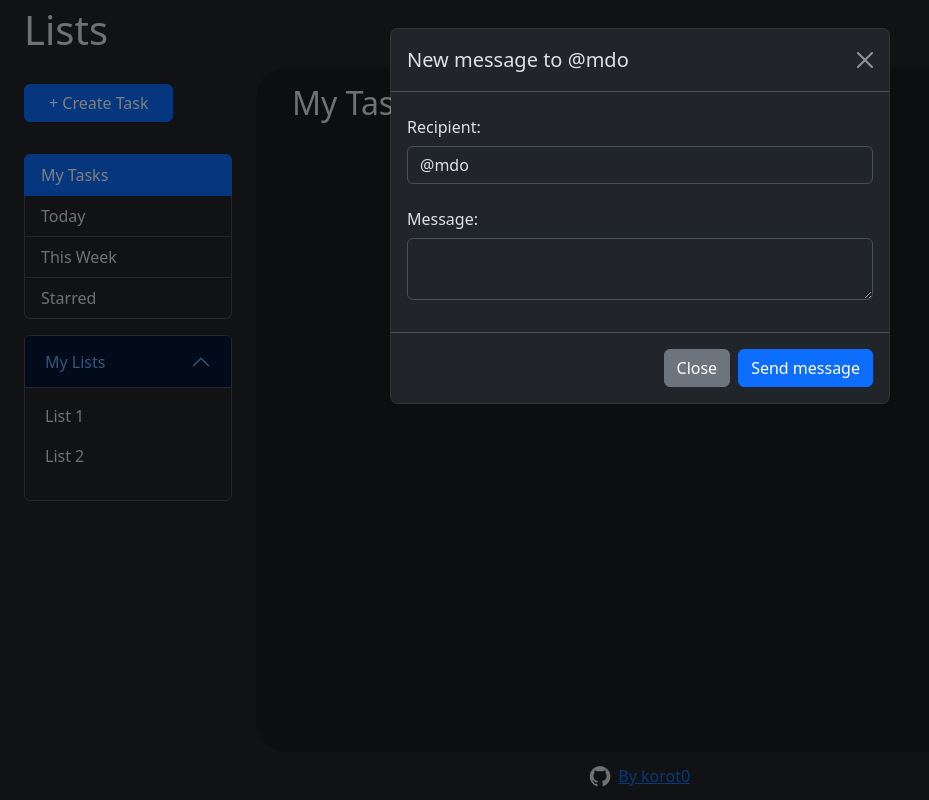
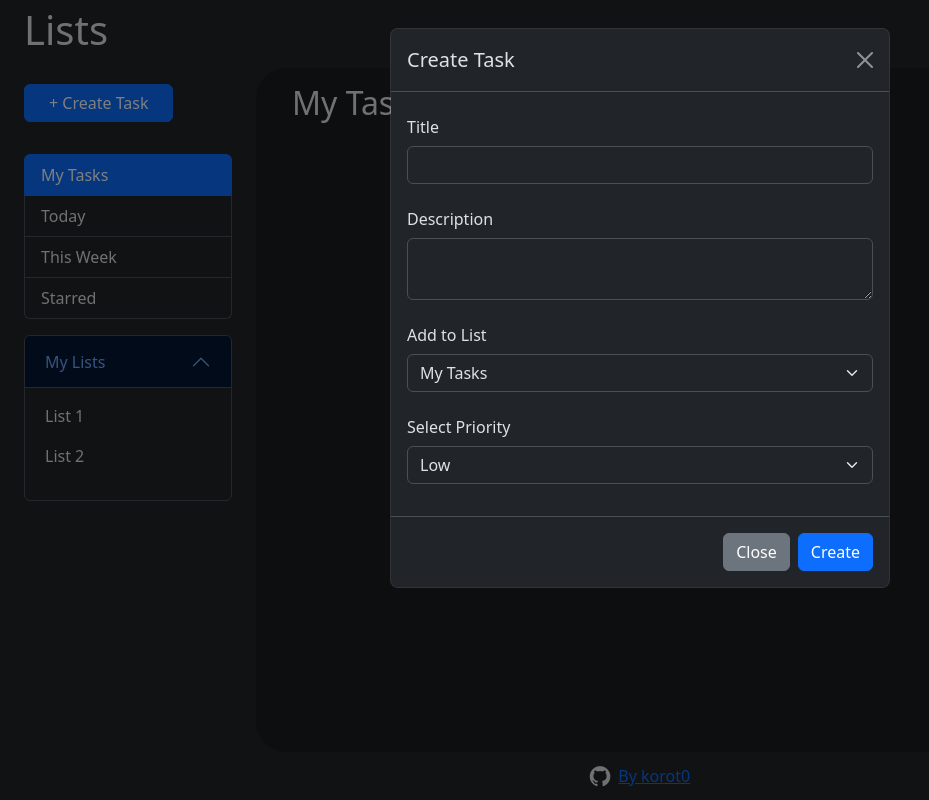
Before and after one commit to korot0/TodoList, a website built with webpack: page src/index.html in a window 1280 px wide. Both pictures are taken after a click on the button "+ Create Task". Shown: the whole page, without its empty margins (0-929 px from the left). Built offline with nearby package versions, Linux system fonts and the light colour scheme.

Commit message:
Update modal UI and delete notes attribute from Task module

```diff
--- a/src/index.html
+++ b/src/index.html
@@ -21,7 +21,7 @@
         type="button"
         class="btn btn-primary px-4"
         data-bs-toggle="modal"
-        data-bs-target="#exampleModal"
+        data-bs-target="#modal"
         data-bs-whatever="@mdo"
       >
         + Create Task
@@ -78,6 +78,7 @@
         <h2>My Tasks</h2>
       </div>
     </div>
+    <!-- FOOTER -->
     <footer class="d-flex align-items-center justify-content-center">
       <i style="font-size: 24px" class="fa pe-2">&#xf09b;</i
       ><a href="https://github.com/korot0" target="_blank" class="link-primary">
@@ -87,15 +88,15 @@
     <!-- MODAL -->
     <div
       class="modal fade"
-      id="exampleModal"
+      id="modal"
       tabindex="-1"
-      aria-labelledby="exampleModalLabel"
+      aria-labelledby="modalLabel"
       aria-hidden="true"
     >
       <div class="modal-dialog">
         <div class="modal-content">
           <div class="modal-header">
-            <h1 class="modal-title fs-5" id="exampleModalLabel">New message</h1>
+            <h1 class="modal-title fs-5" id="modalLabel">Create Task</h1>
             <button
               type="button"
               class="btn-close"
@@ -106,16 +107,42 @@
           <div class="modal-body">
             <form>
               <div class="mb-3">
-                <label for="recipient-name" class="col-form-label"
-                  >Recipient:</label
-                >
-                <input type="text" class="form-control" id="recipient-name" />
+                <label for="task-title" class="col-form-label">Title</label>
+                <input type="text" class="form-control" id="task-title" />
               </div>
               <div class="mb-3">
-                <label for="message-text" class="col-form-label"
-                  >Message:</label
+                <label for="description" class="col-form-label"
+                  >Description</label
                 >
-                <textarea class="form-control" id="message-text"></textarea>
+                <textarea class="form-control" id="description"></textarea>
+              </div>
+              <div class="mb-3">
+                <label for="List-Select" class="col-form-label"
+                  >Add to List</label
+                >
+                <select
+                  id="List-Select"
+                  class="form-select"
+                  aria-label="Default select example"
+                >
+                  <option selected>My Tasks</option>
+                  <option value="1">List 1</option>
+                  <option value="2">List 2</option>
+                </select>
+              </div>
+              <div class="mb-3">
+                <label for="Priority-Select" class="col-form-label"
+                  >Select Priority</label
+                >
+                <select
+                  id="Priority-Select"
+                  class="form-select"
+                  aria-label="Default select example"
+                >
+                  <option selected value="low">Low</option>
+                  <option value="Medium">Medium</option>
+                  <option value="High">High</option>
+                </select>
               </div>
             </form>
           </div>
@@ -127,7 +154,7 @@
             >
               Close
             </button>
-            <button type="button" class="btn btn-primary">Send message</button>
+            <button type="button" class="btn btn-primary">Create</button>
           </div>
         </div>
       </div>
--- a/src/index.js
+++ b/src/index.js
@@ -1,7 +1,7 @@
 import "bootstrap/dist/css/bootstrap.min.css";
 import "./styles.css";
 import { Accordion, Modal } from "bootstrap";
-import { Todo, changePriority } from "./todo.js";
+import { Task, changePriority } from "./task.js";
 import { Lists, List } from "./lists.js";
 
 const lists = Lists();
--- a/src/todo.js
+++ b/src/task.js
@@ -1,13 +1,12 @@
-export const Todo = (
+export const Task = (
   title,
   description,
   dueDate,
   priority,
-  notes,
   checklist,
   project
 ) => {
-  return { title, description, dueDate, priority, notes, checklist, project };
+  return { title, description, dueDate, priority, checklist, project };
 };
 
 export const changePriority = (todoPriority, newPriority) => {
```
